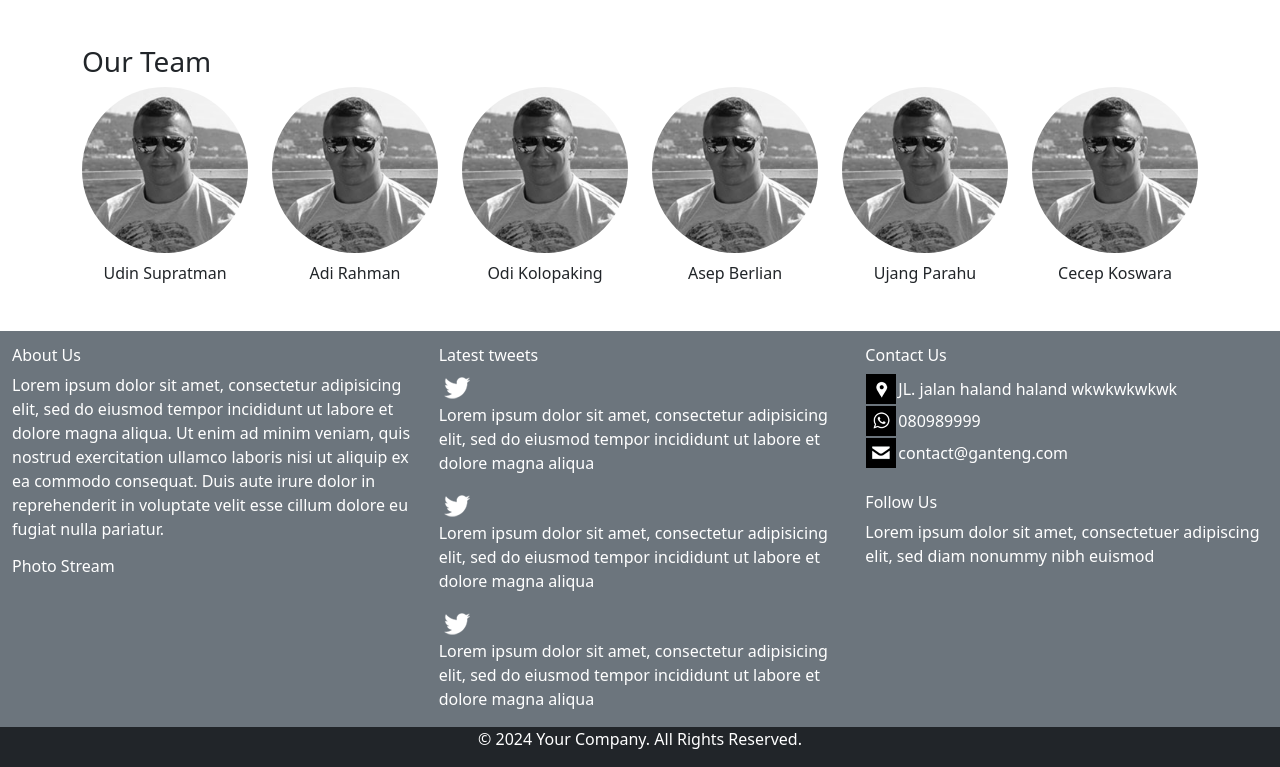
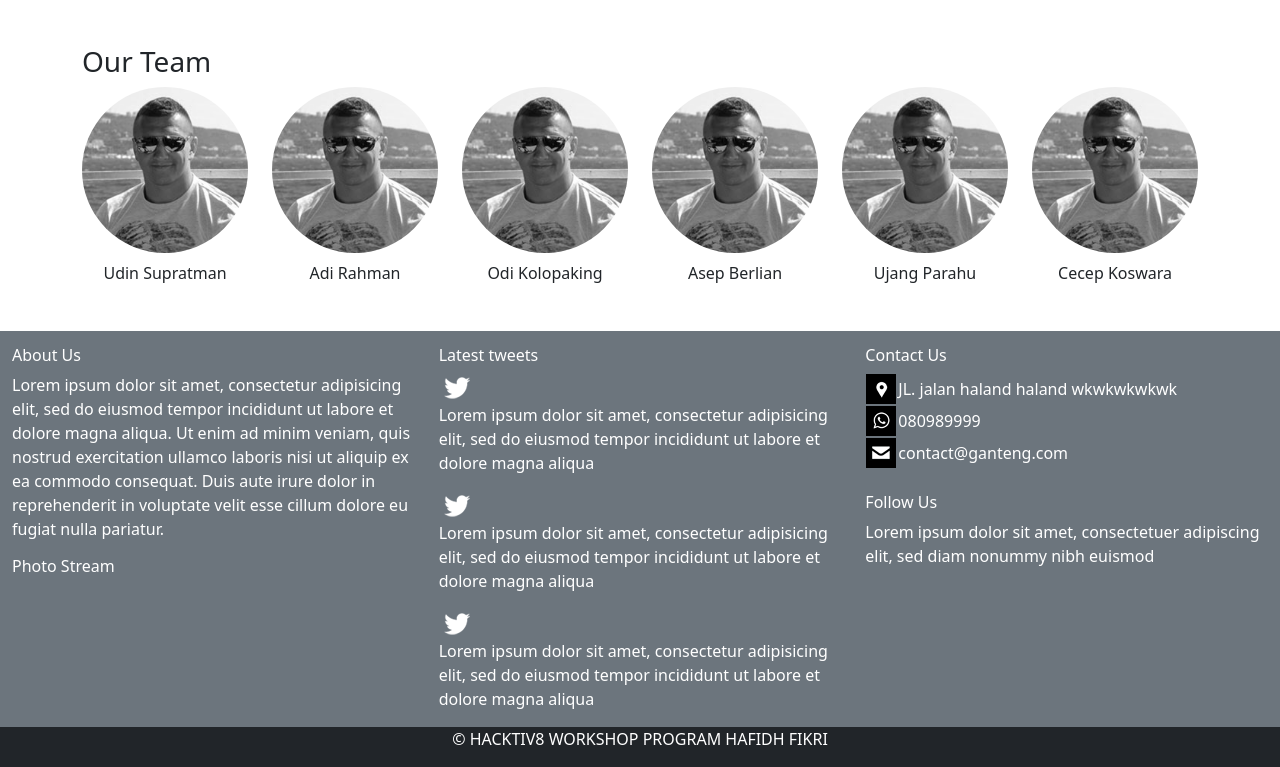
Before and after one commit to hafidhfikri/FinalProject-TSEL, a plain HTML site: page about_us.html in a window 1280 px wide. Shown: the part 551-1318 px from the top of the page. Drawn offline with nearby package versions, Linux system fonts and the light colour scheme.

Commit message:
pengumpulan final project 1

```diff
--- a/about_us.html
+++ b/about_us.html
@@ -133,7 +133,7 @@
             </div>
         </div>
         <div class="container text-center" style="margin-top: 0% !important;">
-            <span>&copy; 2024 Your Company. All Rights Reserved.</span>
+            <span>&copy; HACKTIV8 WORKSHOP PROGRAM HAFIDH FIKRI</span>
         </div>
     </footer>
 
```
Also changed, not shown: contact_us.html (+1 -1 lines), index.html (+1 -1 lines), portofolio.html (+1 -1 lines).
